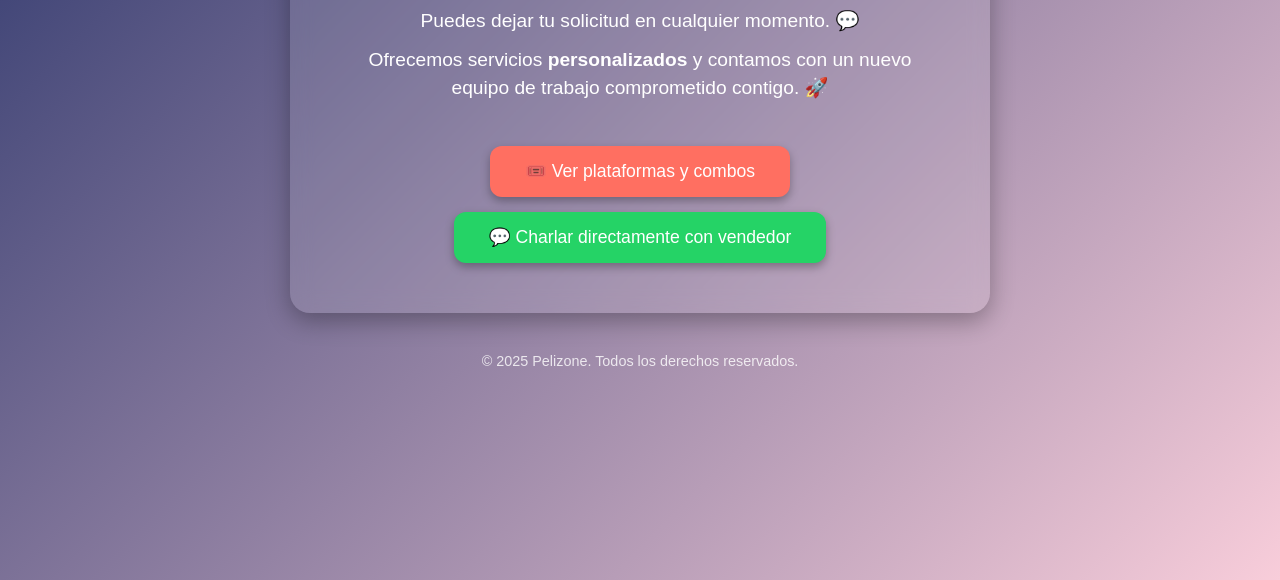
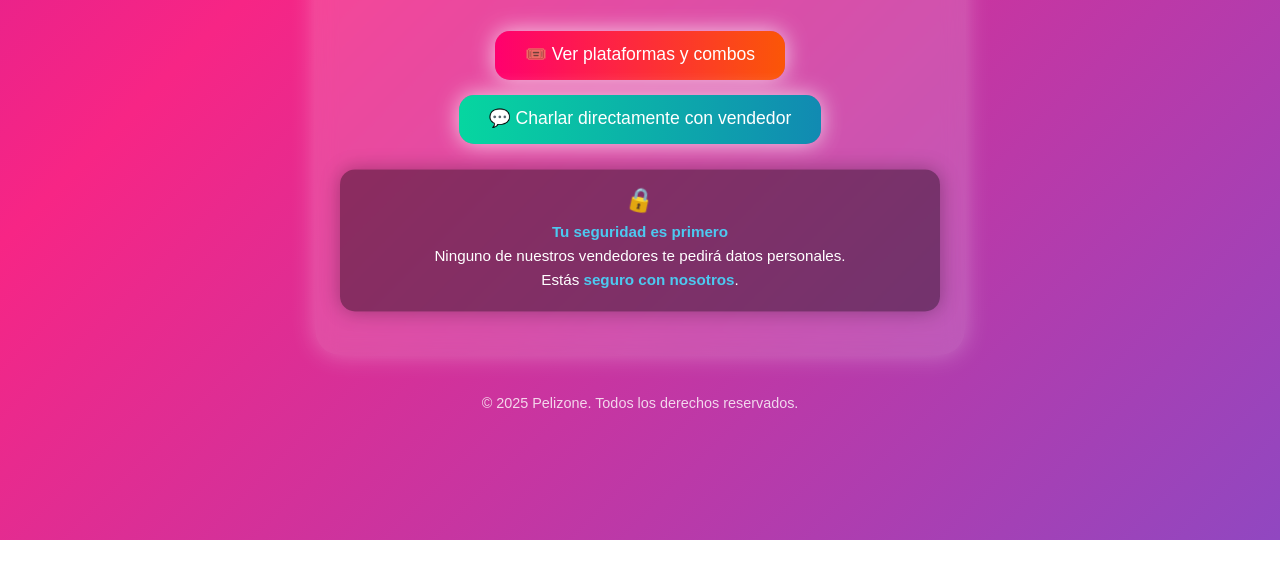
Before and after one commit to An3114/pelizone-inicio.github.io, a plain HTML site: page index.html in a window 1280 px wide. Shown: the part 396-976 px from the top of the page. After the commit the page ends 936 px from the top, so only its background shows below. Drawn offline with Linux system fonts and the light colour scheme.

Commit message:
Enhance UI with animated background and security info
Updated styles for a more vibrant and animated background, improved button animations, and added a security message section.

```diff
--- a/index.html
+++ b/index.html
@@ -5,13 +5,15 @@
     <meta name="viewport" content="width=device-width, initial-scale=1.0">
     <title>Bienvenido a Pelizone</title>
     <style>
-        /* Fondo con gradiente moderno */
+        /* Fondo animado con colores vivos */
         body {
-            background: linear-gradient(135deg, #1d2b64, #f8cdda);
+            background: linear-gradient(135deg, #3a0ca3, #7209b7, #f72585, #4361ee, #4cc9f0);
+            background-size: 500% 500%;
+            animation: fondoAnimado 8s ease infinite;
             font-family: 'Poppins', sans-serif;
             color: #fff;
             text-align: center;
-            padding: 80px 20px;
+            padding: 60px 20px;
             min-height: 100vh;
             display: flex;
             flex-direction: column;
@@ -19,72 +21,137 @@
             align-items: center;
         }
 
-        /* Contenedor con efecto de tarjeta */
-        .container {
-            background: rgba(255, 255, 255, 0.1);
-            border-radius: 20px;
-            box-shadow: 0 8px 25px rgba(0, 0, 0, 0.3);
-            padding: 50px;
-            max-width: 600px;
-            backdrop-filter: blur(10px);
-            animation: fadeIn 1.5s ease;
+        @keyframes fondoAnimado {
+            0% { background-position: 0% 50%; }
+            50% { background-position: 100% 50%; }
+            100% { background-position: 0% 50%; }
         }
 
-        @keyframes fadeIn {
-            from { opacity: 0; transform: translateY(20px); }
-            to { opacity: 1; transform: translateY(0); }
+        /* Contenedor principal */
+        .container {
+            background: rgba(255, 255, 255, 0.15);
+            border-radius: 25px;
+            box-shadow: 0 0 25px rgba(255, 255, 255, 0.3);
+            padding: 40px 25px;
+            max-width: 600px;
+            width: 90%;
+            backdrop-filter: blur(10px);
+            animation: aparecer 1.5s ease;
+        }
+
+        @keyframes aparecer {
+            from { opacity: 0; transform: scale(0.9); }
+            to { opacity: 1; transform: scale(1); }
         }
 
         h1 {
-            font-size: 3em;
+            font-size: 2.5em;
             margin-bottom: 15px;
-            text-shadow: 2px 2px 8px rgba(0, 0, 0, 0.4);
+            text-shadow: 0 0 15px #fff, 0 0 25px #f72585;
+            animation: brillarTexto 2s ease-in-out infinite alternate;
+        }
+
+        @keyframes brillarTexto {
+            0% { text-shadow: 0 0 10px #fff, 0 0 20px #7209b7; }
+            100% { text-shadow: 0 0 20px #fff, 0 0 30px #4cc9f0; }
         }
 
         p {
-            font-size: 1.2em;
+            font-size: 1.1em;
             margin: 10px 0;
             line-height: 1.5em;
         }
 
-        /* Estilos generales de los botones */
+        /* Botones animados */
         button {
             border: none;
             color: white;
-            padding: 15px 35px;
+            padding: 14px 30px;
             font-size: 1.1em;
-            border-radius: 12px;
+            border-radius: 15px;
             cursor: pointer;
+            margin: 15px 10px 0 10px;
             transition: all 0.3s ease;
-            margin: 15px 10px 0 10px;
-            box-shadow: 0 4px 10px rgba(0, 0, 0, 0.3);
+            box-shadow: 0 0 15px rgba(255, 255, 255, 0.3);
         }
 
-        /* Botón principal (Plataformas) */
+        /* Botón de plataformas */
         .btn-principal {
-            background-color: #ff6f61;
+            background: linear-gradient(90deg, #ff006e, #fb5607);
+            animation: brillarBoton 2s infinite alternate;
         }
 
         .btn-principal:hover {
-            background-color: #ff3b2e;
-            transform: scale(1.05);
+            transform: scale(1.08);
+            filter: brightness(1.2);
         }
 
         /* Botón de WhatsApp */
         .btn-whatsapp {
-            background-color: #25D366;
+            background: linear-gradient(90deg, #06d6a0, #118ab2);
+            animation: brillarBoton 2s infinite alternate-reverse;
         }
 
         .btn-whatsapp:hover {
-            background-color: #1ebe5b;
-            transform: scale(1.05);
+            transform: scale(1.08);
+            filter: brightness(1.2);
         }
 
-        /* Pie de página */
+        @keyframes brillarBoton {
+            0% { box-shadow: 0 0 10px rgba(255, 255, 255, 0.4); }
+            100% { box-shadow: 0 0 25px rgba(255, 255, 255, 0.8); }
+        }
+
+        /* Texto de seguridad flotante */
+        .seguridad {
+            margin-top: 30px;
+            font-size: 0.95em;
+            background: rgba(0, 0, 0, 0.4);
+            padding: 18px;
+            border-radius: 15px;
+            line-height: 1.6em;
+            box-shadow: 0 0 20px rgba(0,0,0,0.3);
+            animation: flotar 3s ease-in-out infinite;
+        }
+
+        @keyframes flotar {
+            0%, 100% { transform: translateY(0); }
+            50% { transform: translateY(-6px); }
+        }
+
+        .seguridad strong {
+            color: #4cc9f0;
+        }
+
+        .seguridad::before {
+            content: "🔒";
+            font-size: 1.5em;
+            display: block;
+            margin-bottom: 8px;
+            animation: candado 2s ease-in-out infinite;
+        }
+
+        @keyframes candado {
+            0%, 100% { transform: rotate(0deg); }
+            50% { transform: rotate(12deg); }
+        }
+
+        /* Pie */
         footer {
             margin-top: 40px;
             font-size: 0.9em;
             opacity: 0.8;
+        }
+
+        /* Modo móvil */
+        @media (max-width: 600px) {
+            h1 { font-size: 2em; }
+            p { font-size: 1em; }
+            button {
+                width: 100%;
+                margin: 10px 0;
+            }
+            .container { padding: 30px 20px; }
         }
     </style>
 </head>
@@ -93,14 +160,20 @@
         <h1>🎬 Bienvenido a <strong>Pelizone</strong></h1>
         <p><strong>Horario de atención:</strong> 1:00 p.m. a 8:00 p.m.</p>
         <p>Puedes dejar tu solicitud en cualquier momento. 💬</p>
-        <p>Ofrecemos servicios <strong>personalizados</strong> y contamos con un nuevo equipo de trabajo comprometido contigo. 🚀</p>
+        <p>Ofrecemos servicios <strong>personalizados</strong> con un equipo comprometido contigo. 🚀</p>
         <br>
         <button class="btn-principal" onclick="window.location.href='https://an3114.github.io/pelizone-maketin.github.io/'">
             🎟️ Ver plataformas y combos
         </button>
-        <button class="btn-whatsapp" onclick="window.location.href='https://wa.me/573206034019?text=Hola,%20quiero%20hablar%20directamente%20con%20un%20vendedor%20de%20Pelizone'">
+        <button class="btn-whatsapp" onclick="window.location.href='https://wa.me/573206034019?text=Hola,%20quiero%20hablar%20con%20un%20vendedor%20de%20Pelizone'">
             💬 Charlar directamente con vendedor
         </button>
+
+        <div class="seguridad">
+            <strong>Tu seguridad es primero</strong><br>
+            Ninguno de nuestros vendedores te pedirá datos personales.<br>
+            Estás <strong>seguro con nosotros</strong>.
+        </div>
     </div>
 
     <footer>
```
